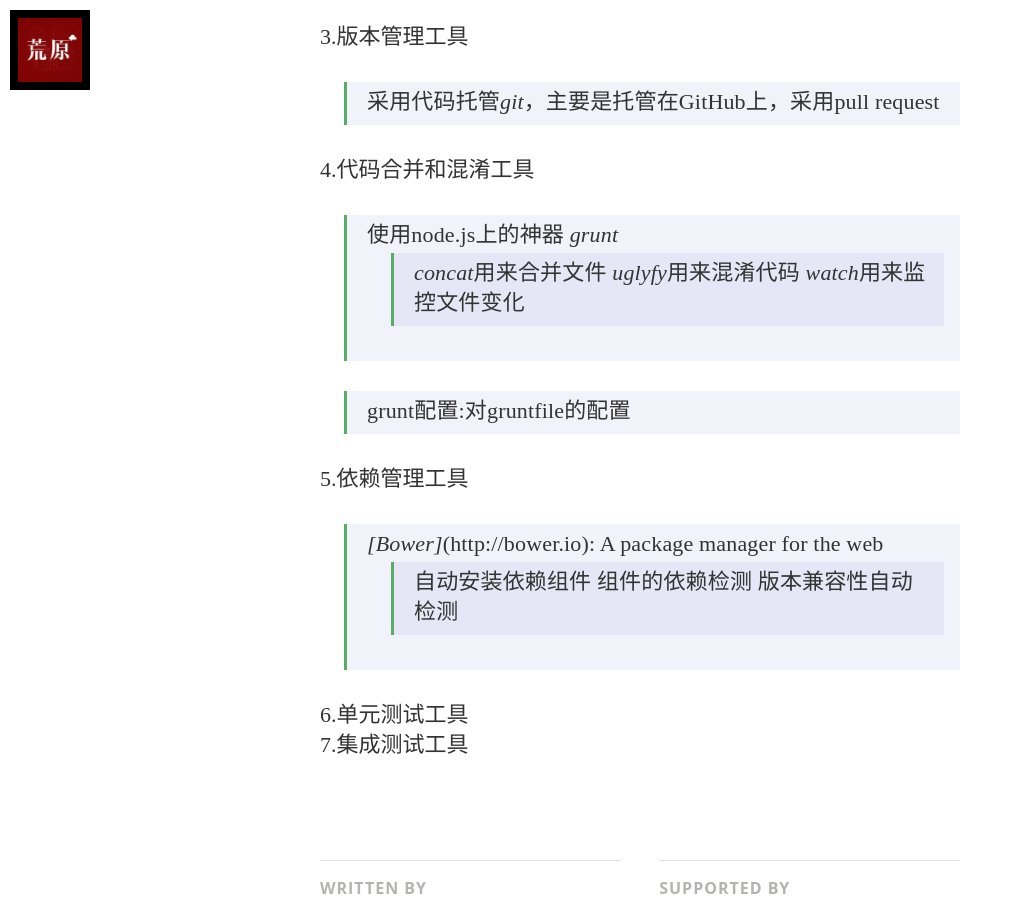
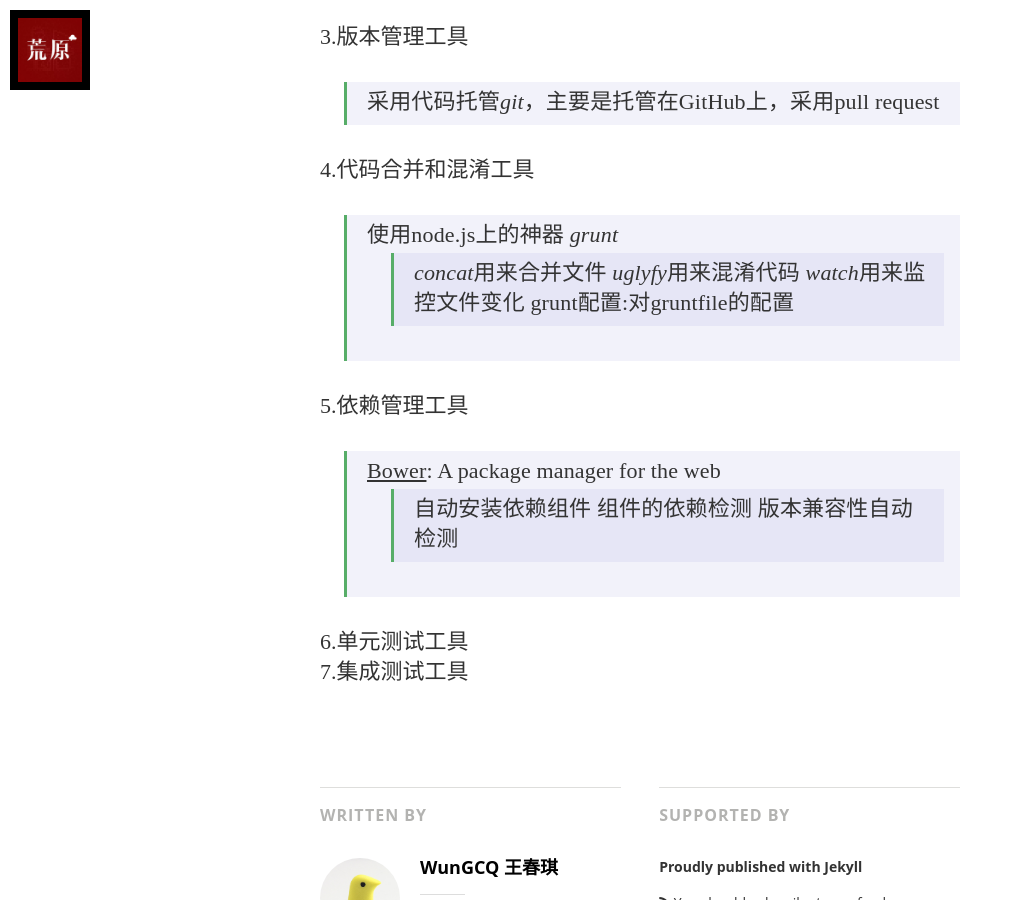
Before and after one commit to wcqblog/wcqblog.github.io, a Jekyll site: the page built from _posts/2015-1-26-前端开发环境.markdown, in a window 1280 px wide and 900 px high, scrolled down 1196 px. Shown: the whole window, without its empty margins (0-1013 px from the left). Built offline with Jekyll 4.4.1, drawn with Linux system fonts in a browser that asks for light colours; nearby versions of some CDN libraries; some web fonts are replaced; Markdown is read by kramdown in place of the engine named in the settings.

Commit message:
Update 2015-1-26-前端开发环境.markdown

```diff
--- a/_posts/2015-1-26-前端开发环境.markdown
+++ b/_posts/2015-1-26-前端开发环境.markdown
@@ -20,11 +20,10 @@ image: /assets/article_images/angular/angular.jpg
 >>   *concat*用来合并文件
 >>   *uglyfy*用来混淆代码
 >>   *watch*用来监控文件变化
-
 > grunt配置:对gruntfile的配置
 
 5.依赖管理工具<br>
-> *[Bower]*(http://bower.io): A package manager for the web
+> [Bower](http://bower.io): A package manager for the web
 >>   自动安装依赖组件
 >>   组件的依赖检测
 >>   版本兼容性自动检测
```
